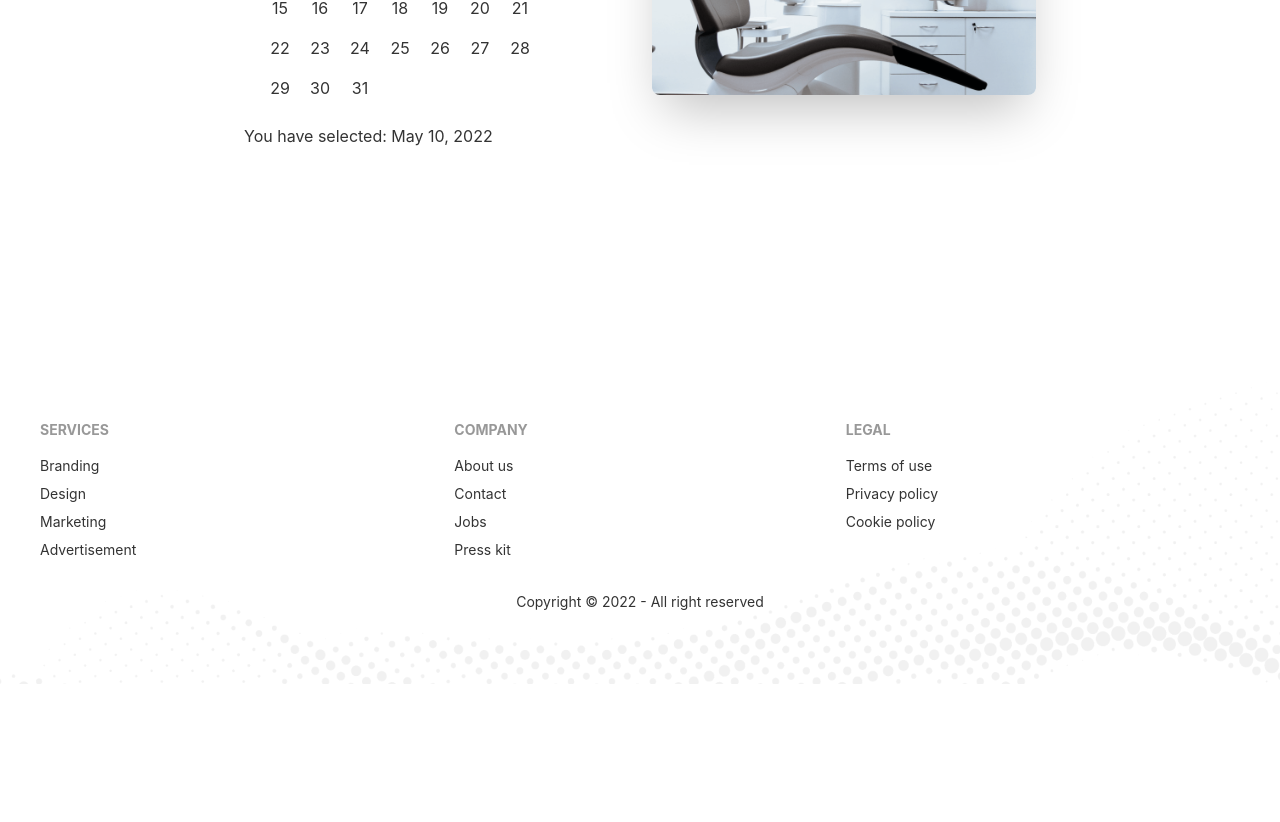
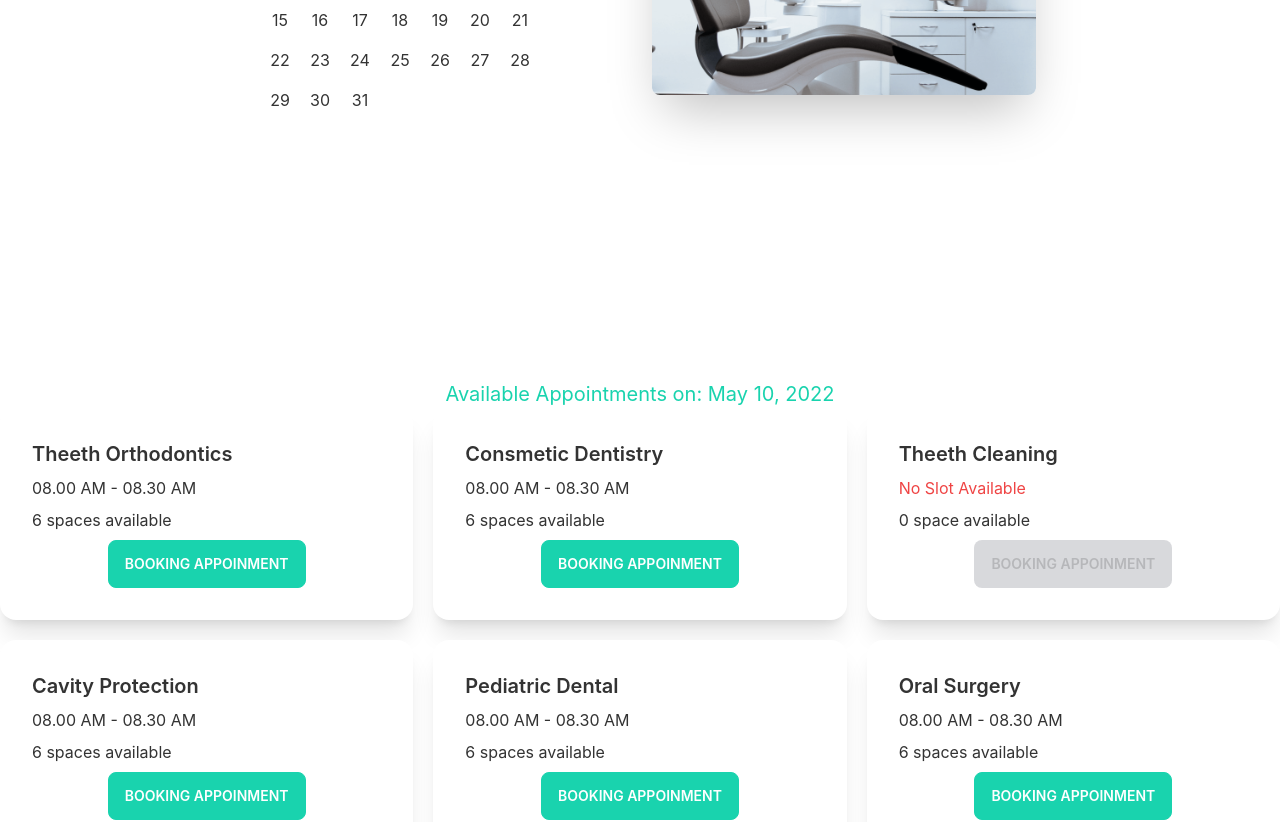
Before and after one commit to yaminhossen/doctors-portal, a React (Create React App) app: page /appoinment in a window 1280 px wide. Shown: the part 420-1242 px from the top of the page. Before the commit the page ends 1104 px from the top, so only its background shows below. Built offline with nearby package versions, Linux system fonts and the light colour scheme.

Commit message:
modal added

```diff
--- /dev/null
+++ b/public/services.json
@@ -0,0 +1,67 @@
+[
+    {
+        "_id": 1,
+        "name": "Theeth Orthodontics",
+        "slots": [
+            "08.00 AM - 08.30 AM",
+            "08.30 AM - 09.00 AM",
+            "09.00 AM - 9.30 AM",
+            "09.30 AM - 10.00 AM",
+            "10.00 AM - 10.30 AM",
+            "10.30 AM - 11.00 AM"
+        ]
+    },
+    {
+        "_id": 2,
+        "name": "Consmetic Dentistry",
+        "slots": [
+            "08.00 AM - 08.30 AM",
+            "08.30 AM - 09.00 AM",
+            "09.00 AM - 9.30 AM",
+            "09.30 AM - 10.00 AM",
+            "10.00 AM - 10.30 AM",
+            "10.30 AM - 11.00 AM"
+        ]
+    },
+    {
+        "_id": 3,
+        "name": "Theeth Cleaning",
+        "slots": []
+    },
+    {
+        "_id": 4,
+        "name": "Cavity Protection",
+        "slots": [
+            "08.00 AM - 08.30 AM",
+            "08.30 AM - 09.00 AM",
+            "09.00 AM - 9.30 AM",
+            "09.30 AM - 10.00 AM",
+            "10.00 AM - 10.30 AM",
+            "10.30 AM - 11.00 AM"
+        ]
+    },
+    {
+        "_id": 5,
+        "name": "Pediatric Dental",
+        "slots": [
+            "08.00 AM - 08.30 AM",
+            "08.30 AM - 09.00 AM",
+            "09.00 AM - 9.30 AM",
+            "09.30 AM - 10.00 AM",
+            "10.00 AM - 10.30 AM",
+            "10.30 AM - 11.00 AM"
+        ]
+    },
+    {
+        "_id": 6,
+        "name": "Oral Surgery",
+        "slots": [
+            "08.00 AM - 08.30 AM",
+            "08.30 AM - 09.00 AM",
+            "09.00 AM - 9.30 AM",
+            "09.30 AM - 10.00 AM",
+            "10.00 AM - 10.30 AM",
+            "10.30 AM - 11.00 AM"
+        ]
+    }
+]
--- /dev/null
+++ b/src/Pages/Appoinment/AppoService.js
@@ -0,0 +1,29 @@
+import React from 'react';
+
+const AppoService = ({ service, setTreatement }) => {
+    const { name, slots } = service;
+    return (
+        <div class="card lg:max-w-lg bg-base-100 shadow-xl">
+            <div class="card-body ">
+                <h2 class="card-title">{name}</h2>
+                <p>{
+                    slots.length > 0
+                        ? <span>{slots[0]}</span>
+                        : <span className='text-red-500'>No Slot Available</span>
+                }</p>
+                <p>{slots.length} {slots.length > 1 ? 'spaces' : 'space'} available</p>
+                <div class="card-actions justify-center">
+                    <label
+                        for="booking-modal"
+                        disabled={slots.length == 0}
+                        onClick={() => setTreatement(service)}
+                        class="btn btn-secondary text-white ">Booking Appoinment
+
+                    </label>
+                </div>
+            </div>
+        </div>
+    );
+};
+
+export default AppoService;
--- a/src/Pages/Appoinment/Appoinment.js
+++ b/src/Pages/Appoinment/Appoinment.js
@@ -1,11 +1,14 @@
-import React from 'react';
+import React, { useState } from 'react';
 import Footer from '../Shared/Footer';
 import AppoinmentBanner from './AppoinmentBanner';
+import AvailableAppoinment from './AvailableAppoinment';
 
 const Appoinment = () => {
+    const [date, setDate] = useState(new Date());
     return (
         <div>
-            <AppoinmentBanner></AppoinmentBanner>
+            <AppoinmentBanner date={date} setDate={setDate}></AppoinmentBanner>
+            <AvailableAppoinment date={date} setDate={setDate}></AvailableAppoinment>
             <Footer></Footer>
         </div>
     );
--- a/src/Pages/Appoinment/AppoinmentBanner.js
+++ b/src/Pages/Appoinment/AppoinmentBanner.js
@@ -4,8 +4,8 @@
 import 'react-day-picker/dist/style.css';
 import { format } from 'date-fns';
 
-const AppoinmentBanner = () => {
-    const [date, setDate] = useState(new Date());
+const AppoinmentBanner = ({ date, setDate }) => {
+
     return (
         <div class="hero min-h-screen ">
             <div class="hero-content flex-col lg:flex-row-reverse">
@@ -15,7 +15,7 @@
                         mode="single"
                         selected={date}
                         onSelect={setDate} />
-                    <p>You have selected: {format(date, 'PP')}</p>
+
                 </div>
             </div>
         </div>
--- /dev/null
+++ b/src/Pages/Appoinment/AvailableAppoinment.js
@@ -0,0 +1,32 @@
+import { format } from 'date-fns';
+import React, { useEffect, useState } from 'react';
+import Service from '../Home/Service';
+import AppoService from './AppoService';
+import BookingModal from './BookingModal';
+
+const AvailableAppoinment = ({ date, setDate }) => {
+    const [services, setServices] = useState([]);
+    const [treatment, setTreatement] = useState(null);
+    useEffect(() => {
+        fetch('services.json')
+            .then(res => res.json())
+            .then(data => setServices(data));
+    }, [])
+    return (
+        <div>
+            <h2 className='text-secondary text-xl text-center'>Available Appointments on: {format(date, 'PP')}</h2>
+            <div className='grid grid-cols-1 md:grid-cols-2 lg:grid-cols-3 gap-5'>
+                {
+                    services.map(service => <AppoService
+                        key={service._id}
+                        service={service}
+                        setTreatement={setTreatement}
+                    ></AppoService>)
+                }
+            </div>
+            {treatment && <BookingModal treatment={treatment}></BookingModal>}
+        </div>
+    );
+};
+
+export default AvailableAppoinment;
--- /dev/null
+++ b/src/Pages/Appoinment/BookingModal.js
@@ -0,0 +1,22 @@
+import React from 'react';
+
+const BookingModal = ({ treatment }) => {
+    const { name, slots } = treatment;
+    return (
+        <div>
+            <input type="checkbox" id="booking-modal" class="modal-toggle" />
+            <div class="modal modal-bottom sm:modal-middle">
+                <div class="modal-box">
+                    <label for="booking-modal" class="btn btn-sm btn-circle absolute right-2 top-2">✕</label>
+                    <h3 class="font-bold text-lg text-secondary">Booking for: {name}</h3>
+                    <p class="py-4">You've been selected for a chance to get one year of subscription to use Wikipedia for free!</p>
+                    <div class="modal-action">
+                        <label for="booking-modal" class="btn">Yay!</label>
+                    </div>
+                </div>
+            </div>
+        </div>
+    );
+};
+
+export default BookingModal;
```
